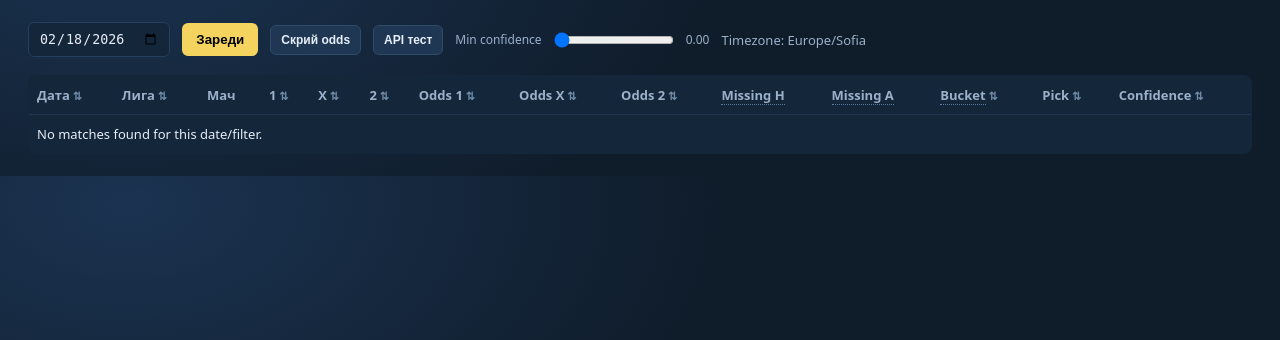
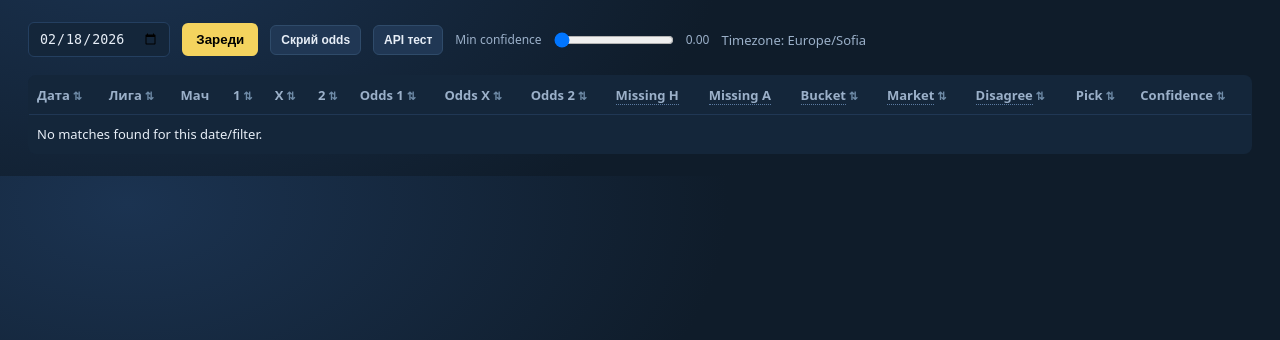
Before and after one commit to KurtiMakarov/football-predictor, a Flask app: page / in a window 1280 px wide. Shown: the part 103-443 px from the top of the page. Run offline with Flask 3, Linux system fonts and the light colour scheme; data that the repository does not hold is empty.

Commit message:
Add market favorite and disagreement diagnostics in UI

```diff
--- a/src/web.py
+++ b/src/web.py
@@ -219,6 +219,15 @@ def predict_api():
                     key=lambda x: x[1],
                 )
                 pick = best[0] if pred.confidence >= cfg.prediction.min_confidence else "-"
+                market_favorite = "-"
+                disagreement = "-"
+                if pred.odds_p1 is not None and pred.odds_px is not None and pred.odds_p2 is not None:
+                    market_best = max(
+                        [("1", pred.odds_p1), ("X", pred.odds_px), ("2", pred.odds_p2)],
+                        key=lambda x: x[1],
+                    )
+                    market_favorite = market_best[0]
+                    disagreement = "yes" if pick != "-" and pick != market_favorite else "no"
 
                 rows.append(
                     {
@@ -236,6 +245,8 @@ def predict_api():
                         "lineup_missing_home": round(lineup_missing_home, 2),
                         "lineup_missing_away": round(lineup_missing_away, 2),
                         "strength_bucket": strength_bucket(strength_diff),
+                        "market_favorite": market_favorite,
+                        "disagreement": disagreement,
                         "pick": pick,
                         "confidence": round(pred.confidence, 3),
                     }
--- a/templates/index.html
+++ b/templates/index.html
@@ -138,6 +138,8 @@
       display: none;
       font-size: 12px;
     }
+    .flag-yes { color: #ffb3b3; font-weight: 700; }
+    .flag-no { color: #a6f3b6; font-weight: 700; }
   </style>
 </head>
 <body>
@@ -174,6 +176,8 @@
           <th><span class="hint" title="Weighted count of missing key starters (Home)">Missing H</span></th>
           <th><span class="hint" title="Weighted count of missing key starters (Away)">Missing A</span></th>
           <th class="sortable" data-key="strength_bucket"><span class="hint" title="Strength bucket used for calibration (home_strong / even / away_strong)">Bucket</span></th>
+          <th class="sortable" data-key="market_favorite"><span class="hint" title="Most probable market outcome based on aggregated odds">Market</span></th>
+          <th class="sortable" data-key="disagreement"><span class="hint" title="Model pick differs from market favorite">Disagree</span></th>
           <th class="sortable" data-key="pick">Pick</th>
           <th class="sortable" data-key="confidence">Confidence</th>
         </tr>
@@ -244,6 +248,8 @@
           <td>${row.lineup_missing_home ?? '-'}</td>
           <td>${row.lineup_missing_away ?? '-'}</td>
           <td><span class="bucket ${row.strength_bucket ?? 'even'}">${row.strength_bucket ?? '-'}</span></td>
+          <td>${row.market_favorite ?? '-'}</td>
+          <td class="${row.disagreement === 'yes' ? 'flag-yes' : 'flag-no'}">${row.disagreement ?? '-'}</td>
           <td class="good">${row.pick}</td>
           <td>
             ${toPct(row.confidence)}
@@ -254,7 +260,7 @@
       }
       if (shown === 0) {
         const tr = document.createElement('tr');
-        tr.innerHTML = `<td colspan="14">No matches found for this date/filter.</td>`;
+        tr.innerHTML = `<td colspan="16">No matches found for this date/filter.</td>`;
         tbody.appendChild(tr);
       }
       setOddsVisibility(oddsVisible);
```
